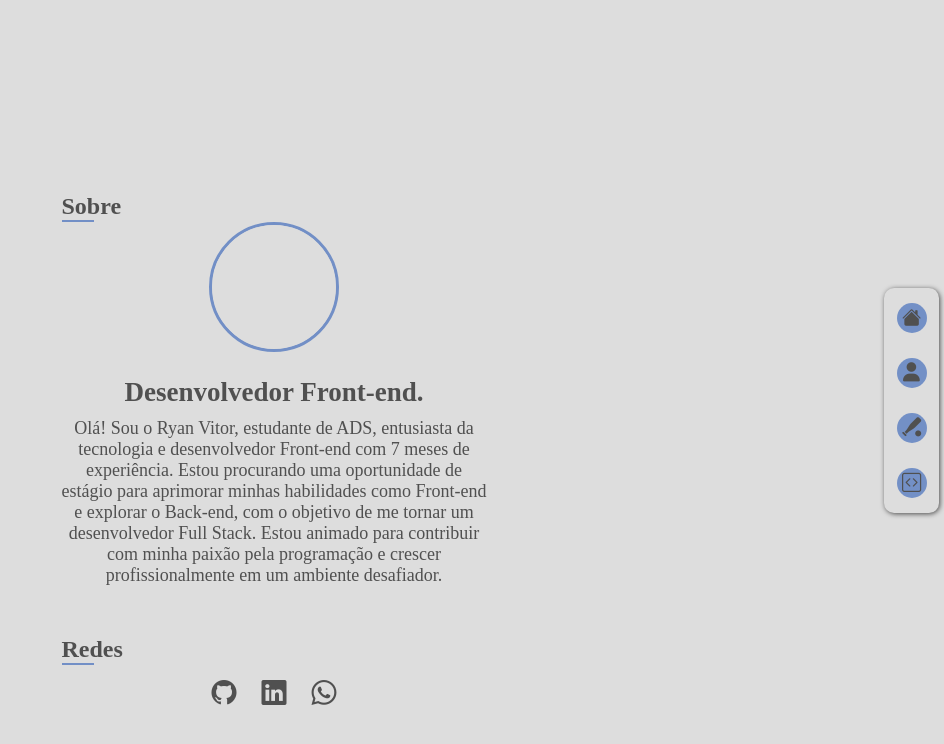
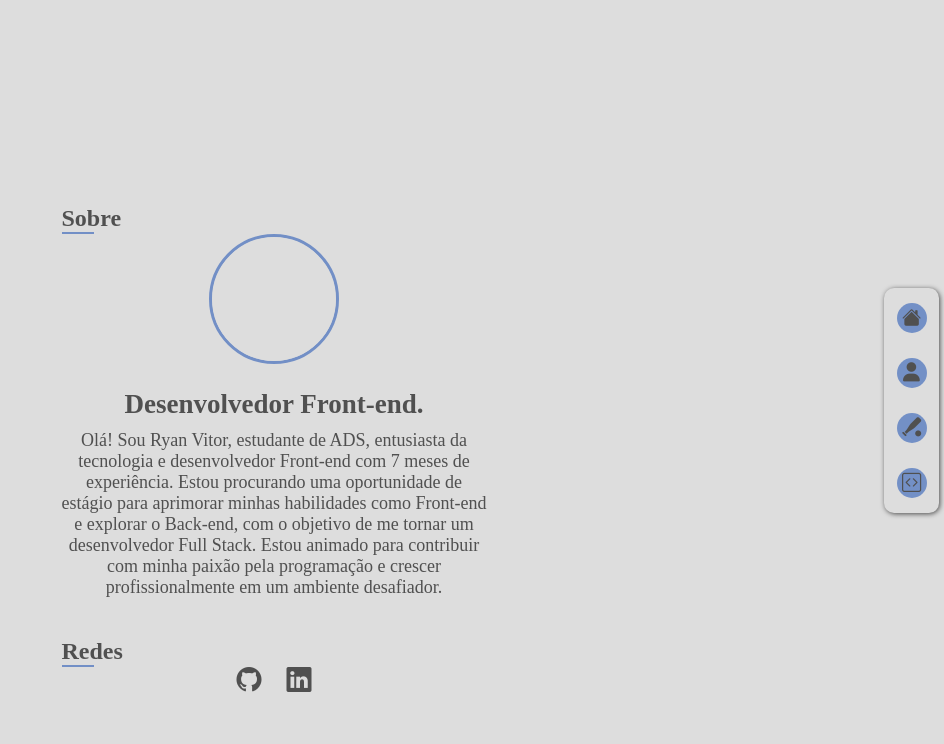
Before and after one commit to RyanVitorr/portfolio, a React (Vite) app: page / in a window 1280 px wide. Both pictures are taken after a click on the button "Sobre Mim!". Shown: the top 744 px of the page, without its empty margins (336-1280 px from the left). Built offline with nearby package versions, Linux system fonts and the light colour scheme.

Commit message:
commit 9

```diff
--- a/src/componentes/sobre/Sobre.jsx
+++ b/src/componentes/sobre/Sobre.jsx
@@ -2,7 +2,7 @@ import React from 'react';
 import '../sobre/SobreStyle.css';
 
 const Sobre = () => {
-    const apresentacao = "Olá! Sou o Ryan Vitor, estudante de ADS, entusiasta da tecnologia e desenvolvedor Front-end com 7 meses de experiência. Estou procurando uma oportunidade de estágio para aprimorar minhas habilidades como Front-end e explorar o Back-end, com o objetivo de me tornar um desenvolvedor Full Stack. Estou animado para contribuir com minha paixão pela programação e crescer profissionalmente em um ambiente desafiador.";
+    const apresentacao = "Olá! Sou Ryan Vitor, estudante de ADS, entusiasta da tecnologia e desenvolvedor Front-end com 7 meses de experiência. Estou procurando uma oportunidade de estágio para aprimorar minhas habilidades como Front-end e explorar o Back-end, com o objetivo de me tornar um desenvolvedor Full Stack. Estou animado para contribuir com minha paixão pela programação e crescer profissionalmente em um ambiente desafiador.";
 
   return (
     <section className="sobre">
@@ -37,7 +37,6 @@ const Sobre = () => {
                     <a><i className="bi bi-github"></i></a>
 
                     <a><i className="bi bi-linkedin"></i></a>
-                    <a><i className="bi bi-whatsapp"></i></a>
                 </div>
             </div>
         </div>
--- a/src/componentes/sobre/SobreStyle.css
+++ b/src/componentes/sobre/SobreStyle.css
@@ -10,12 +10,16 @@
     overflow:scroll;
 }
 
+.sobre::-webkit-scrollbar {
+    width: 0px;
+}
+
 .conteudo-sobre {
     display: flex;
     flex-direction: column;
     gap: 10px;
     color: rgb(80, 80, 80);
-    gap: 25px;
+    gap: 15px;
 }
 
 .sobre-container {
@@ -86,7 +90,6 @@
     align-items: center;
     justify-content: center;
     gap: 25px;
-    margin-top: 15px;
 }
 
 .infos-redes > a {color: var(--cor4);}
```
